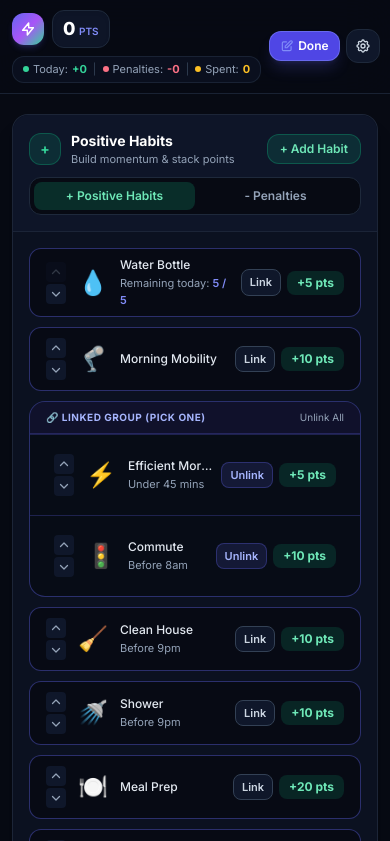
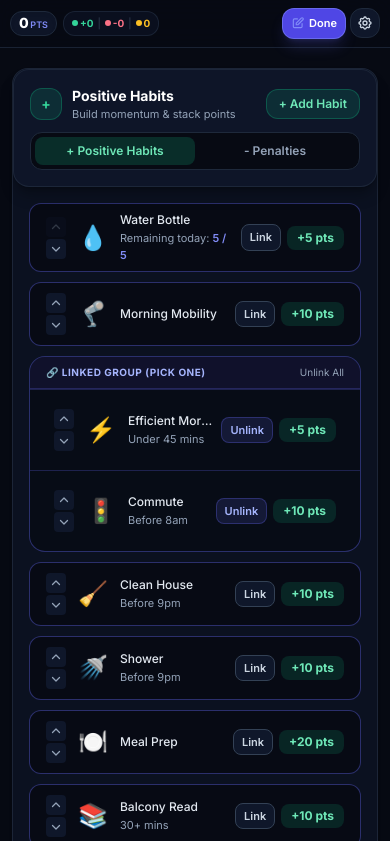
Before and after one commit to JustinHuchet/HabitTracker, a plain HTML site: page index.html in a window 390 px wide. Both pictures are taken after a click on the button "Editor". Shown: the top 841 px of the page. Drawn offline with nearby package versions, Linux system fonts and the light colour scheme.

Commit message:
Add files via upload
Single-line mobile header: Removed the PointQuest icon/brand block and tightened spacing/sizing across the balance pill, today stats, and action buttons so everything stays on a single row even on narrow screens.

Gap below the main header for sticky subsection headers: Added --sticky-gap: 10px and computed --sticky-top: calc(var(--header-height) + var(--sticky-gap)) so sticky headers sit cleanly below the main header with breathing room.

```diff
--- a/index.html
+++ b/index.html
@@ -31,7 +31,9 @@
   </script>
   <style>
     :root {
-      --header-height: 100px;
+      --header-height: 56px;
+      --sticky-gap: 10px;
+      --sticky-top: calc(var(--header-height) + var(--sticky-gap));
     }
 
     html {
@@ -112,66 +114,54 @@
 </head>
 <body class="min-h-screen bg-slate-950 text-slate-100 antialiased selection:bg-indigo-500 selection:text-white pb-20">
 
-  <!-- Compact Top Sticky Header -->
+  <!-- Compact Single-Line Top Sticky Header -->
   <header id="mainHeader" class="sticky top-0 z-30 border-b border-slate-800/80 bg-slate-950/95 backdrop-blur-xl">
-    <div class="max-w-6xl mx-auto px-3 sm:px-6 py-2.5 sm:py-3">
-      <div class="flex items-center justify-between gap-2">
-
-        <!-- Brand, Live Balance Pill & Today Stats -->
-        <div class="flex items-center gap-2 sm:gap-3 flex-wrap">
-          <div class="flex items-center gap-2">
-            <div class="w-8 h-8 sm:w-9 sm:h-9 rounded-xl bg-gradient-to-br from-indigo-500 via-purple-500 to-emerald-400 flex items-center justify-center shadow-md shadow-indigo-500/20 shrink-0">
-              <svg class="w-4 h-4 sm:w-5 sm:h-5 text-white" fill="none" stroke="currentColor" stroke-width="2.2" viewBox="0 0 24 24">
-                <path stroke-linecap="round" stroke-linejoin="round" d="M13 10V3L4 14h7v7l9-11h-7z" />
-              </svg>
+    <div class="max-w-6xl mx-auto px-2.5 sm:px-6 py-2 sm:py-2.5">
+      <div class="flex items-center justify-between gap-1.5 sm:gap-3 min-w-0">
+
+        <!-- Live Balance Pill & Today Stats -->
+        <div class="flex items-center gap-1.5 sm:gap-3 min-w-0">
+          <!-- Live Balance Counter -->
+          <div class="relative flex items-center gap-1.5 bg-slate-900/90 border border-slate-800 rounded-xl px-2 py-1 sm:px-3.5 sm:py-1.5 shadow-inner shrink-0">
+            <span class="text-[10px] uppercase tracking-wider font-semibold text-slate-400 hidden md:inline">Balance:</span>
+            <div class="flex items-baseline gap-0.5 sm:gap-1">
+              <span id="liveBalance" class="text-sm sm:text-xl font-extrabold tracking-tight text-white leading-none">0</span>
+              <span class="text-[9px] sm:text-[10px] font-semibold text-indigo-400">PTS</span>
             </div>
-            <div class="hidden xs:block">
-              <h1 class="text-sm sm:text-base font-bold tracking-tight text-white leading-none">PointQuest</h1>
-              <p class="text-[10px] text-slate-400 mt-0.5">Earn Discipline</p>
-            </div>
+            <div id="floatingDeltaContainer" class="pointer-events-none absolute -top-2 right-1.5"></div>
           </div>
 
-          <!-- Live Balance Counter -->
-          <div class="relative flex items-center gap-2 bg-slate-900/90 border border-slate-800 rounded-xl px-2.5 py-1 sm:px-3.5 sm:py-1.5 shadow-inner">
-            <span class="text-[10px] uppercase tracking-wider font-semibold text-slate-400 hidden sm:inline">Balance:</span>
-            <div class="flex items-baseline gap-1">
-              <span id="liveBalance" class="text-base sm:text-2xl font-extrabold tracking-tight text-white">0</span>
-              <span class="text-[10px] font-semibold text-indigo-400">PTS</span>
-            </div>
-            <div id="floatingDeltaContainer" class="pointer-events-none absolute -top-2 right-2"></div>
-          </div>
-
           <!-- Today's Mini Stats -->
-          <div class="flex items-center gap-1.5 sm:gap-2 bg-slate-900/50 border border-slate-800/80 rounded-xl px-2.5 py-1 sm:px-3 sm:py-1.5 text-[11px] sm:text-xs">
-            <div class="flex items-center gap-1">
-              <span class="w-1.5 h-1.5 rounded-full bg-emerald-400"></span>
-              <span class="text-slate-400">Today:</span>
+          <div class="flex items-center gap-1 sm:gap-2 bg-slate-900/50 border border-slate-800/80 rounded-xl px-2 py-1 sm:px-3 sm:py-1.5 text-[10px] sm:text-xs shrink-0 whitespace-nowrap">
+            <div class="flex items-center gap-0.5 sm:gap-1">
+              <span class="w-1.5 h-1.5 rounded-full bg-emerald-400 shrink-0"></span>
+              <span class="text-slate-400 hidden sm:inline">Today:</span>
               <span id="todayEarned" class="font-bold text-emerald-400">+0</span>
             </div>
             <span class="text-slate-700">|</span>
-            <div class="flex items-center gap-1">
-              <span class="w-1.5 h-1.5 rounded-full bg-rose-400"></span>
-              <span class="text-slate-400">Penalties:</span>
+            <div class="flex items-center gap-0.5 sm:gap-1">
+              <span class="w-1.5 h-1.5 rounded-full bg-rose-400 shrink-0"></span>
+              <span class="text-slate-400 hidden sm:inline">Penalties:</span>
               <span id="todayLost" class="font-bold text-rose-400">-0</span>
             </div>
             <span class="text-slate-700">|</span>
-            <div class="flex items-center gap-1">
-              <span class="w-1.5 h-1.5 rounded-full bg-amber-400"></span>
-              <span class="text-slate-400">Spent:</span>
+            <div class="flex items-center gap-0.5 sm:gap-1">
+              <span class="w-1.5 h-1.5 rounded-full bg-amber-400 shrink-0"></span>
+              <span class="text-slate-400 hidden sm:inline">Spent:</span>
               <span id="todaySpent" class="font-bold text-amber-400">0</span>
             </div>
           </div>
         </div>
 
         <!-- Action Controls & Quick Buttons -->
-        <div class="flex items-center gap-1.5 sm:gap-2">
+        <div class="flex items-center gap-1 sm:gap-2 shrink-0">
           <!-- Editor Button -->
           <button
             id="toggleEditHabitsBtn"
             onclick="toggleEditHabitsMode()"
-            class="inline-flex items-center gap-1 text-xs font-semibold px-2.5 sm:px-3 py-1.5 rounded-xl bg-slate-900 hover:bg-slate-800 text-slate-200 border border-slate-700/90 transition cursor-pointer"
+            class="inline-flex items-center gap-1 text-[11px] sm:text-xs font-semibold px-2 sm:px-3 py-1.5 rounded-xl bg-slate-900 hover:bg-slate-800 text-slate-200 border border-slate-700/90 transition cursor-pointer whitespace-nowrap"
           >
-            <svg class="w-3.5 h-3.5 text-indigo-400" fill="none" stroke="currentColor" stroke-width="2" viewBox="0 0 24 24">
+            <svg class="w-3.5 h-3.5 text-indigo-400 shrink-0" fill="none" stroke="currentColor" stroke-width="2" viewBox="0 0 24 24">
               <path stroke-linecap="round" stroke-linejoin="round" d="M11 5H6a2 2 0 00-2 2v11a2 2 0 002 2h11a2 2 0 002-2v-5m-1.414-9.414a2 2 0 112.828 2.828L11.828 15H9v-2.828l8.586-8.586z" />
             </svg>
             <span id="toggleEditHabitsLabel">Editor</span>
@@ -181,7 +171,7 @@
           <button
             onclick="openBackupModal()"
             title="Settings, Schedule, Backup & Reset"
-            class="p-2 rounded-xl bg-slate-900 hover:bg-slate-800 border border-slate-800 text-slate-300 hover:text-white transition-all active:scale-95 cursor-pointer shrink-0"
+            class="p-1.5 sm:p-2 rounded-xl bg-slate-900 hover:bg-slate-800 border border-slate-800 text-slate-300 hover:text-white transition-all active:scale-95 cursor-pointer shrink-0"
           >
             <svg class="w-4 h-4" fill="none" stroke="currentColor" stroke-width="2" viewBox="0 0 24 24">
               <path stroke-linecap="round" stroke-linejoin="round" d="M10.325 4.317c.426-1.756 2.924-1.756 3.35 0a1.724 1.724 0 002.573 1.066c1.543-.94 3.31.826 2.37 2.37a1.724 1.724 0 001.065 2.572c1.756.426 1.756 2.924 0 3.35a1.724 1.724 0 00-1.066 2.573c.94 1.543-.826 3.31-2.37 2.37a1.724 1.724 0 00-2.572 1.065c-.426 1.756-2.924 1.756-3.35 0a1.724 1.724 0 00-2.573-1.066c-1.543.94-3.31-.826-2.37-2.37a1.724 1.724 0 00-1.065-2.572c-1.756-.426-1.756-2.924 0-3.35a1.724 1.724 0 001.066-2.573c-.94-1.543.826-3.31 2.37-2.37.996.608 2.296.07 2.572-1.065z" />
@@ -205,7 +195,7 @@
         <div id="positiveColumn" class="bg-slate-900/60 border border-slate-800/90 rounded-2xl p-4 sm:p-5 flex flex-col shadow-xl shadow-black/20">
           <div>
             <!-- Sticky Positive Habits Header -->
-            <div id="positiveColumnHeader" class="sticky top-[var(--header-height)] z-20 bg-slate-900/95 backdrop-blur-xl -mx-4 -mt-4 p-4 sm:-mx-5 sm:-mt-5 sm:p-5 mb-4 border-b border-slate-800/80 rounded-t-2xl space-y-2.5">
+            <div id="positiveColumnHeader" class="sticky top-[var(--sticky-top)] z-20 bg-slate-900/95 backdrop-blur-xl -mx-4 -mt-4 p-4 sm:-mx-5 sm:-mt-5 sm:p-5 mb-4 border border-slate-800/90 rounded-2xl shadow-lg shadow-black/30 space-y-2.5">
               <div class="flex items-center justify-between">
                 <div class="flex items-center gap-2.5">
                   <div class="w-8 h-8 rounded-xl bg-emerald-500/15 border border-emerald-500/30 flex items-center justify-center text-emerald-400 font-bold text-sm shrink-0">+</div>
@@ -283,7 +273,7 @@
         <div id="negativeColumn" class="bg-slate-900/60 border border-slate-800/90 rounded-2xl p-4 sm:p-5 flex flex-col shadow-xl shadow-black/25">
           <div>
             <!-- Sticky Penalties Header -->
-            <div id="negativeColumnHeader" class="sticky top-[var(--header-height)] z-20 bg-slate-900/95 backdrop-blur-xl -mx-4 -mt-4 p-4 sm:-mx-5 sm:-mt-5 sm:p-5 mb-4 border-b border-slate-800/80 rounded-t-2xl space-y-2.5">
+            <div id="negativeColumnHeader" class="sticky top-[var(--sticky-top)] z-20 bg-slate-900/95 backdrop-blur-xl -mx-4 -mt-4 p-4 sm:-mx-5 sm:-mt-5 sm:p-5 mb-4 border border-slate-800/90 rounded-2xl shadow-lg shadow-black/30 space-y-2.5">
               <div class="flex items-center justify-between">
                 <div class="flex items-center gap-2.5">
                   <div class="w-8 h-8 rounded-xl bg-rose-500/15 border border-rose-500/30 flex items-center justify-center text-rose-400 font-bold text-sm shrink-0">−</div>
@@ -363,7 +353,7 @@
     <!-- Section 2: Reward Store -->
     <section aria-labelledby="rewards-heading" class="bg-slate-900/60 border border-slate-800/90 rounded-2xl p-4 sm:p-5 shadow-xl shadow-black/25">
       <!-- Sticky Reward Store Header -->
-      <div class="sticky top-[var(--header-height)] z-20 bg-slate-900/95 backdrop-blur-xl -mx-4 -mt-4 p-4 sm:-mx-5 sm:-mt-5 sm:p-5 mb-4 border-b border-slate-800/80 rounded-t-2xl">
+      <div class="sticky top-[var(--sticky-top)] z-20 bg-slate-900/95 backdrop-blur-xl -mx-4 -mt-4 p-4 sm:-mx-5 sm:-mt-5 sm:p-5 mb-4 border border-slate-800/90 rounded-2xl shadow-lg shadow-black/30">
         <div class="flex flex-col sm:flex-row sm:items-center justify-between gap-3">
           <div class="flex items-center gap-2.5">
             <div class="w-8 h-8 rounded-xl bg-amber-500/15 border border-amber-500/30 flex items-center justify-center text-amber-400 shrink-0">
@@ -426,7 +416,7 @@
     <!-- Section 3: Today's Activities / Activity Feed -->
     <section id="activitySection" aria-labelledby="log-heading" class="bg-slate-900/60 border border-slate-800/90 rounded-2xl p-4 sm:p-5 shadow-xl shadow-black/25">
       <!-- Sticky Activity Feed Header -->
-      <div class="sticky top-[var(--header-height)] z-20 bg-slate-900/95 backdrop-blur-xl -mx-4 -mt-4 p-4 sm:-mx-5 sm:-mt-5 sm:p-5 mb-4 border-b border-slate-800/80 rounded-t-2xl">
+      <div class="sticky top-[var(--sticky-top)] z-20 bg-slate-900/95 backdrop-blur-xl -mx-4 -mt-4 p-4 sm:-mx-5 sm:-mt-5 sm:p-5 mb-4 border border-slate-800/90 rounded-2xl shadow-lg shadow-black/30">
         <div class="flex flex-col sm:flex-row sm:items-center justify-between gap-3">
           <div class="flex items-center gap-2.5">
             <div class="w-8 h-8 rounded-xl bg-indigo-500/15 border border-indigo-500/30 flex items-center justify-center text-indigo-400 shrink-0">
@@ -1195,7 +1185,7 @@
         const rewardForm = document.getElementById('rewardForm');
 
         if (isEditingHabits) {
-          if (btn) btn.className = 'inline-flex items-center gap-1 text-xs font-semibold px-2.5 sm:px-3 py-1.5 rounded-xl bg-indigo-600 hover:bg-indigo-500 text-white border border-indigo-400/50 shadow-lg shadow-indigo-500/20 transition cursor-pointer';
+          if (btn) btn.className = 'inline-flex items-center gap-1 text-[11px] sm:text-xs font-semibold px-2 sm:px-3 py-1.5 rounded-xl bg-indigo-600 hover:bg-indigo-500 text-white border border-indigo-400/50 shadow-lg shadow-indigo-500/20 transition cursor-pointer whitespace-nowrap';
           if (label) label.textContent = 'Done';
           if (addPosBtn) addPosBtn.classList.remove('hidden');
           if (addNegBtn) addNegBtn.classList.remove('hidden');
@@ -1203,7 +1193,7 @@
           if (rewardsSubtitle) rewardsSubtitle.textContent = 'Click any reward to edit its details.';
           if (addRewardBtnEl) addRewardBtnEl.classList.remove('hidden');
         } else {
-          if (btn) btn.className = 'inline-flex items-center gap-1 text-xs font-semibold px-2.5 sm:px-3 py-1.5 rounded-xl bg-slate-900 hover:bg-slate-800 text-slate-200 border border-slate-700/90 transition cursor-pointer';
+          if (btn) btn.className = 'inline-flex items-center gap-1 text-[11px] sm:text-xs font-semibold px-2 sm:px-3 py-1.5 rounded-xl bg-slate-900 hover:bg-slate-800 text-slate-200 border border-slate-700/90 transition cursor-pointer whitespace-nowrap';
           if (label) label.textContent = 'Editor';
           if (addPosBtn) addPosBtn.classList.add('hidden');
           if (addNegBtn) addNegBtn.classList.add('hidden');
@@ -1590,7 +1580,7 @@
     function renderHeaderStats() {
       const balanceEl = document.getElementById('liveBalance');
       balanceEl.textContent = appState.balance;
-      balanceEl.className = `text-lg sm:text-2xl font-extrabold tracking-tight ${
+      balanceEl.className = `text-sm sm:text-xl font-extrabold tracking-tight leading-none ${
         appState.balance < 0 ? 'text-rose-400' : 'text-white'
       }`;
 
@@ -2292,8 +2282,8 @@
       const headerEl = document.getElementById('mainHeader');
       if (!sectionEl) return;
 
-      const headerHeight = headerEl ? headerEl.offsetHeight : 100;
-      const targetY = Math.max(0, sectionEl.getBoundingClientRect().top + window.scrollY - headerHeight - 8);
+      const headerHeight = headerEl ? headerEl.offsetHeight : 56;
+      const targetY = Math.max(0, sectionEl.getBoundingClientRect().top + window.scrollY - headerHeight - 10);
       window.scrollTo({ left: 0, top: targetY, behavior: 'smooth' });
     }
 
```
